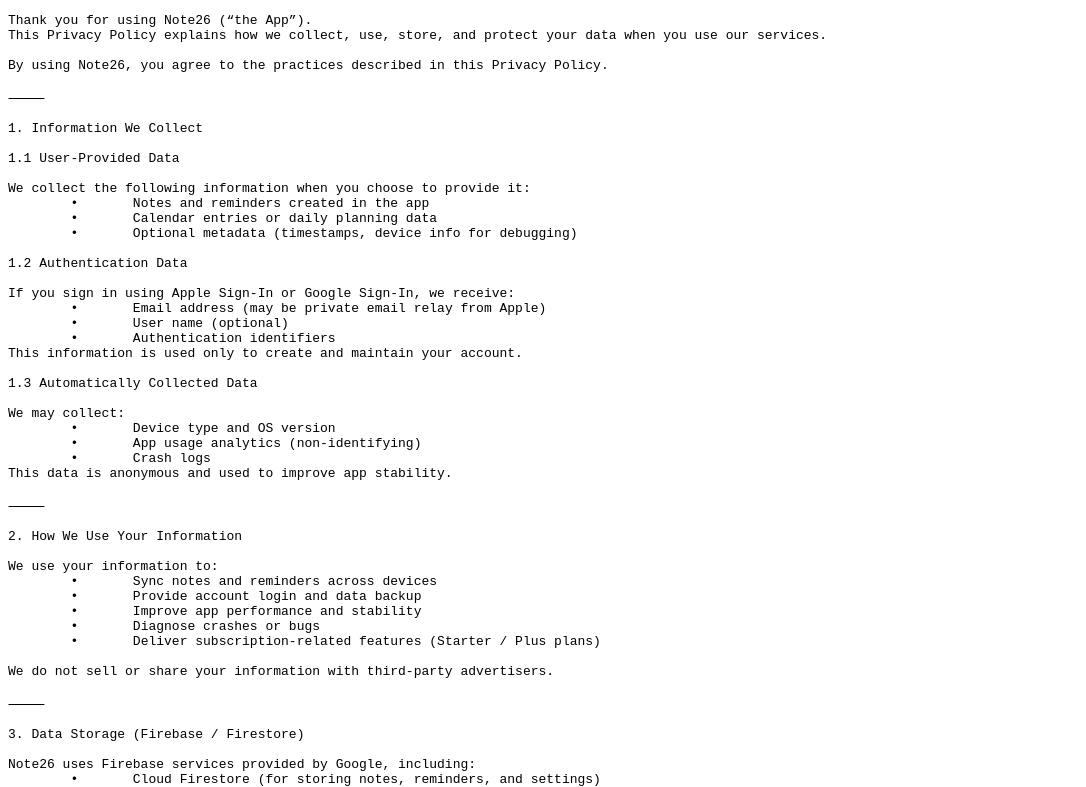
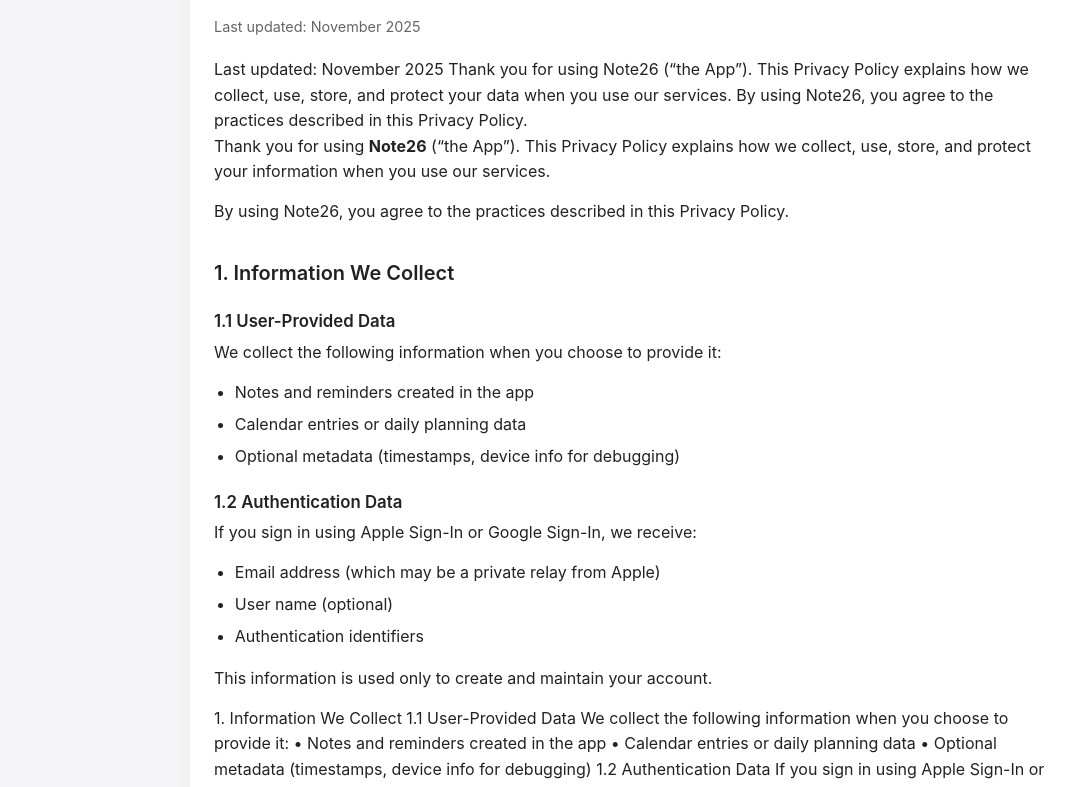
Before and after one commit to Dragonfly-black/note26-legal, a plain HTML site: page privacy/index.html in a window 1280 px wide. Shown: the part 127-914 px from the top of the page, without its empty margins (0-1086 px from the left). Drawn offline with Linux system fonts and the light colour scheme.

Commit message:
Update index.html

```diff
--- a/privacy/index.html
+++ b/privacy/index.html
@@ -1,26 +1,115 @@
 <!DOCTYPE html>
 <html lang="en">
 <head>
-<meta charset="UTF-8">
-<title>Privacy Policy – Note26</title>
-<meta name="viewport" content="width=device-width, initial-scale=1">
+  <meta charset="UTF-8" />
+  <title>Privacy Policy – Note26</title>
+  <meta name="viewport" content="width=device-width, initial-scale=1" />
+  <style>
+    :root {
+      color-scheme: light dark;
+    }
+
+    * {
+      box-sizing: border-box;
+    }
+
+    body {
+      margin: 0;
+      padding: 0;
+      font-family: -apple-system, BlinkMacSystemFont, "SF Pro Text",
+                   system-ui, -system-ui, "Segoe UI", sans-serif;
+      line-height: 1.6;
+      background-color: #f5f5f7;
+      color: #222;
+    }
+
+    .page {
+      max-width: 900px;
+      margin: 40px auto;
+      padding: 24px;
+      background-color: #fff;
+      border-radius: 8px;
+      box-shadow: 0 4px 16px rgba(0,0,0,0.05);
+    }
+
+    h1 {
+      font-size: 2.1rem;
+      margin-top: 0;
+      margin-bottom: 1.5rem;
+      font-weight: 700;
+    }
+
+    h2 {
+      font-size: 1.25rem;
+      margin-top: 2rem;
+      margin-bottom: 0.5rem;
+      font-weight: 600;
+    }
+
+    h3 {
+      font-size: 1.05rem;
+      margin-top: 1.2rem;
+      margin-bottom: 0.3rem;
+      font-weight: 600;
+    }
+
+    p {
+      margin: 0 0 0.9rem;
+    }
+
+    ul {
+      margin: 0.4rem 0 1rem 1.3rem;
+      padding: 0;
+    }
+
+    li {
+      margin-bottom: 0.4rem;
+    }
+
+    .meta {
+      font-size: 0.9rem;
+      color: #666;
+      margin-bottom: 1.2rem;
+    }
+  </style>
 </head>
 <body>
-<h1>Privacy Policy for Note26</h1>
+  <main class="page">
+    <h1>Privacy Policy for Note26</h1>
+    <p class="meta">Last updated: November 2025</p>
 
-<pre>
-Privacy Policy for Note26
-
-Last updated: November 2025
+    <div class="content">
+      Last updated: November 2025
 
 Thank you for using Note26 (“the App”).
 This Privacy Policy explains how we collect, use, store, and protect your data when you use our services.
 
 By using Note26, you agree to the practices described in this Privacy Policy.
 
-⸻
+      <p>Thank you for using <strong>Note26</strong> (“the App”). This Privacy Policy explains how we collect, use, store, and protect your information when you use our services.</p>
 
-1. Information We Collect
+      <p>By using Note26, you agree to the practices described in this Privacy Policy.</p>
+
+      <h2>1. Information We Collect</h2>
+
+      <h3>1.1 User-Provided Data</h3>
+      <p>We collect the following information when you choose to provide it:</p>
+      <ul>
+        <li>Notes and reminders created in the app</li>
+        <li>Calendar entries or daily planning data</li>
+        <li>Optional metadata (timestamps, device info for debugging)</li>
+      </ul>
+
+      <h3>1.2 Authentication Data</h3>
+      <p>If you sign in using Apple Sign-In or Google Sign-In, we receive:</p>
+      <ul>
+        <li>Email address (which may be a private relay from Apple)</li>
+        <li>User name (optional)</li>
+        <li>Authentication identifiers</li>
+      </ul>
+      <p>This information is used only to create and maintain your account.</p>
+
+      1. Information We Collect
 
 1.1 User-Provided Data
 
@@ -124,7 +213,8 @@ Continued use of the App after changes indicates acceptance of the updated polic
 If you have questions about this Privacy Policy or data deletion requests:
 
 Email: contact@note26.com
-</pre>
 
+    </div>
+  </main>
 </body>
 </html>
```
